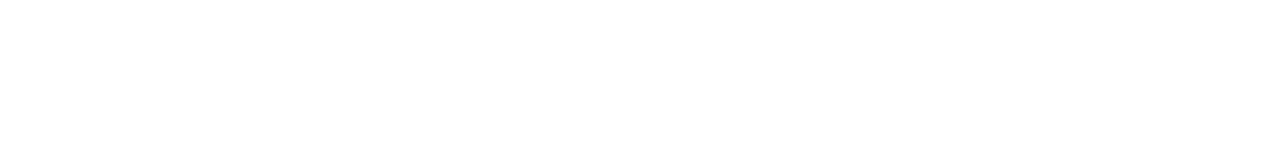
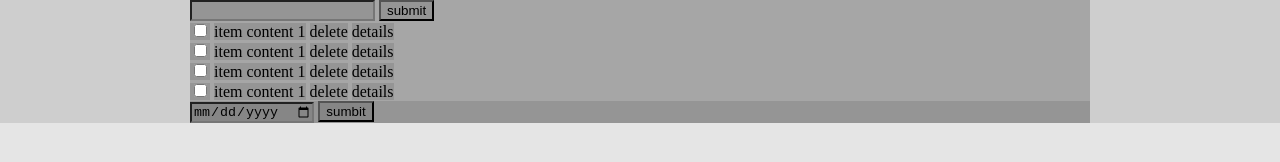
Before and after one commit to 9aoyang/ToDoList, a website: page index.html in a window 1280 px wide. Drawn offline with nearby package versions, Linux system fonts and the light colour scheme.

Commit message:
initial html struct

```diff
--- /dev/null
+++ b/css/style.css
@@ -0,0 +1,19 @@
+* {
+    background: rgba(0, 0, 0, .1);
+}
+
+body,
+ul,
+li {
+    margin: 0;
+    padding: 0;
+}
+
+li {
+    list-style: none;
+}
+
+.container {
+    max-width: 900px;
+    margin: 0 auto;
+}
--- a/index.html
+++ b/index.html
@@ -2,20 +2,77 @@
 <!--[if lt IE 7]>      <html class="no-js lt-ie9 lt-ie8 lt-ie7"> <![endif]-->
 <!--[if IE 7]>         <html class="no-js lt-ie9 lt-ie8"> <![endif]-->
 <!--[if IE 8]>         <html class="no-js lt-ie9"> <![endif]-->
-<!--[if gt IE 8]><!--> <html class="no-js"> <!--<![endif]-->
+<!--[if gt IE 8]><!-->
+<html class="no-js">
+<!--<![endif]-->
+
 <head>
     <meta charset="utf-8">
     <meta http-equiv="X-UA-Compatible" content="IE=edge">
     <title>ToDoList</title>
     <meta name="description" content="">
     <meta name="viewport" content="width=device-width, initial-scale=1">
+    <link rel="stylesheet" href="./css/style.css">
 </head>
+
 <body>
     <!--[if lt IE 7]>
             <p class="browsehappy">You are using an <strong>outdated</strong> browser. Please <a href="#">upgrade your browser</a> to improve your experience.</p>
         <![endif]-->
+    <!-- Container start -->
+    <div class="container">
+        <!-- Add task start -->
+        <div class="add-task">
+            <input type="text">
+            <button type="sumbit">submit</button>
+        </div>
+        <!-- Add end -->
 
+        <!-- Task-list start -->
+        <div class="task-list">
+            <span><input type="checkbox"></span>
+            <span class="task-item">item content 1</span>
+            <span>delete</span>
+            <span>details</span>
+        </div>
+        <div class="task-list">
+            <span><input type="checkbox"></span>
+            <span class="task-item">item content 1</span>
+            <span>delete</span>
+            <span>details</span>
+        </div>
+        <div class="task-list">
+            <span><input type="checkbox"></span>
+            <span class="task-item">item content 1</span>
+            <span>delete</span>
+            <span>details</span>
+        </div>
+        <div class="task-list">
+            <span><input type="checkbox"></span>
+            <span class="task-item">item content 1</span>
+            <span>delete</span>
+            <span>details</span>
+        </div>
+        <!-- Task end -->
+
+        <!-- Detail start -->
+        <div class="task-detail">
+            <div class="content"></div>
+            <div>
+                <div class="desc">
+
+                </div>
+            </div>
+            <div class="remind">
+                <input type="date">
+                <button type="sumbit">sumbit</button>
+            </div>
+        </div>
+        <!--Detail end -->
+    </div>
+    <!-- Container end -->
     <script src="./node_modules/jquery/dist/jquery.js"></script>
-    <script src="./js/base.js"></script>
+    <script src="./js/main.js"></script>
 </body>
+
 </html>
```
Lines whose indentation alone changed are shown as unchanged.
